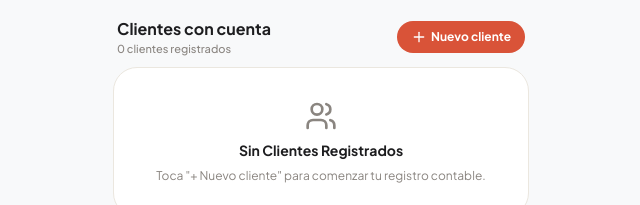
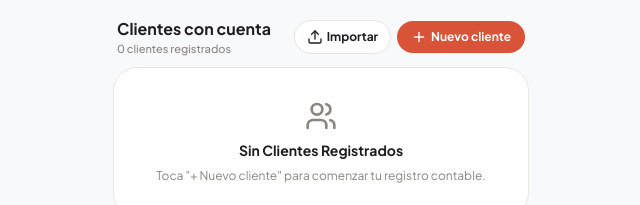
Before and after one commit to ERCamilo/MiTiendita, a plain HTML site: page index.html in a window 1280 px wide. Shown: the part 387-592 px from the top of the page, 319-959 px from the left. Drawn offline with nearby package versions, Linux system fonts and the light colour scheme.

Commit message:
feat(ui): acceso para importar clientes en lista y ajustes

```diff
--- a/index.html
+++ b/index.html
@@ -146,15 +146,21 @@
 
             <!-- SECCIÓN: CLIENTES CON CUENTA -->
             <div class="space-y-2.5 pt-1">
-                <div class="flex items-center justify-between px-1">
+                <div class="flex items-center justify-between gap-2 flex-wrap px-1">
                     <div>
                         <h3 class="font-bold text-base text-[#1D1D1F]">Clientes con cuenta</h3>
                         <p class="text-[11px] text-[#8A8580] font-medium" id="clientes-count">0 clientes registrados</p>
                     </div>
-                    <button id="btn-abrir-nuevo-cliente" class="flex items-center space-x-1 bg-[#D95338] hover:bg-[#C2410C] text-white text-xs font-bold px-3.5 py-2 rounded-full transition active:scale-95 shadow-xs cursor-pointer">
-                        <i data-lucide="plus" class="w-4 h-4"></i>
-                        <span>Nuevo cliente</span>
-                    </button>
+                    <div class="flex items-center gap-1.5 flex-wrap justify-end">
+                        <button type="button" id="btn-abrir-importar-clientes" title="Añadir clientes desde una lista JSON" class="flex items-center gap-1 bg-white border border-[#EAE5DE] text-m3-onSurface text-xs font-bold px-3 py-2 rounded-full cursor-pointer">
+                            <i data-lucide="upload" class="w-4 h-4"></i>
+                            <span>Importar</span>
+                        </button>
+                        <button id="btn-abrir-nuevo-cliente" class="flex items-center space-x-1 bg-[#D95338] hover:bg-[#C2410C] text-white text-xs font-bold px-3.5 py-2 rounded-full transition active:scale-95 shadow-xs cursor-pointer">
+                            <i data-lucide="plus" class="w-4 h-4"></i>
+                            <span>Nuevo cliente</span>
+                        </button>
+                    </div>
                 </div>
 
                 <!-- Listado de Clientes con Avatar y Saldo Destacado -->
@@ -468,6 +474,11 @@
                     <input type="file" id="tab-input-archivo-backup" accept=".json" class="hidden">
                 </div>
 
+                <button type="button" id="tab-btn-importar-clientes" class="w-full py-2.5 px-3 rounded-xl bg-orange-50 text-m3-onSurface hover:bg-orange-100 text-xs font-bold flex items-center justify-center space-x-2 border border-orange-200 transition cursor-pointer">
+                    <i data-lucide="users" class="w-4 h-4 text-m3-primary"></i>
+                    <span>Importar solo clientes (number / name)</span>
+                </button>
+                <p class="text-[11px] text-gray-600">Esta opción añade clientes sin restaurar ni borrar la contabilidad.</p>
                 <div class="pt-2 border-t border-[#EAE5DE] space-y-2">
                     <button type="button" id="tab-btn-cargar-demo" class="w-full py-2.5 px-3 rounded-xl bg-[#F8F5F0] text-m3-onSurface hover:bg-[#EAE5DE] text-xs font-semibold flex items-center justify-center space-x-2 border border-[#EAE5DE] transition cursor-pointer">
                         <i data-lucide="sparkles" class="w-4 h-4 text-amber-600"></i>
```
